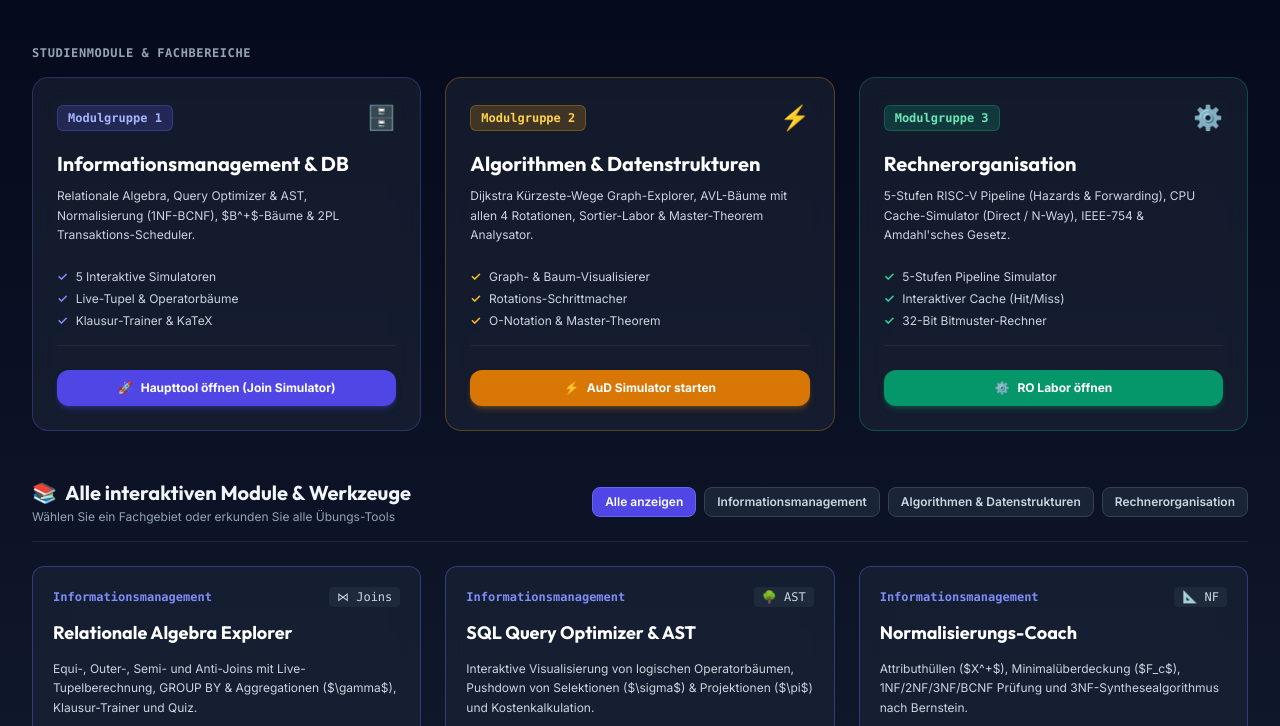
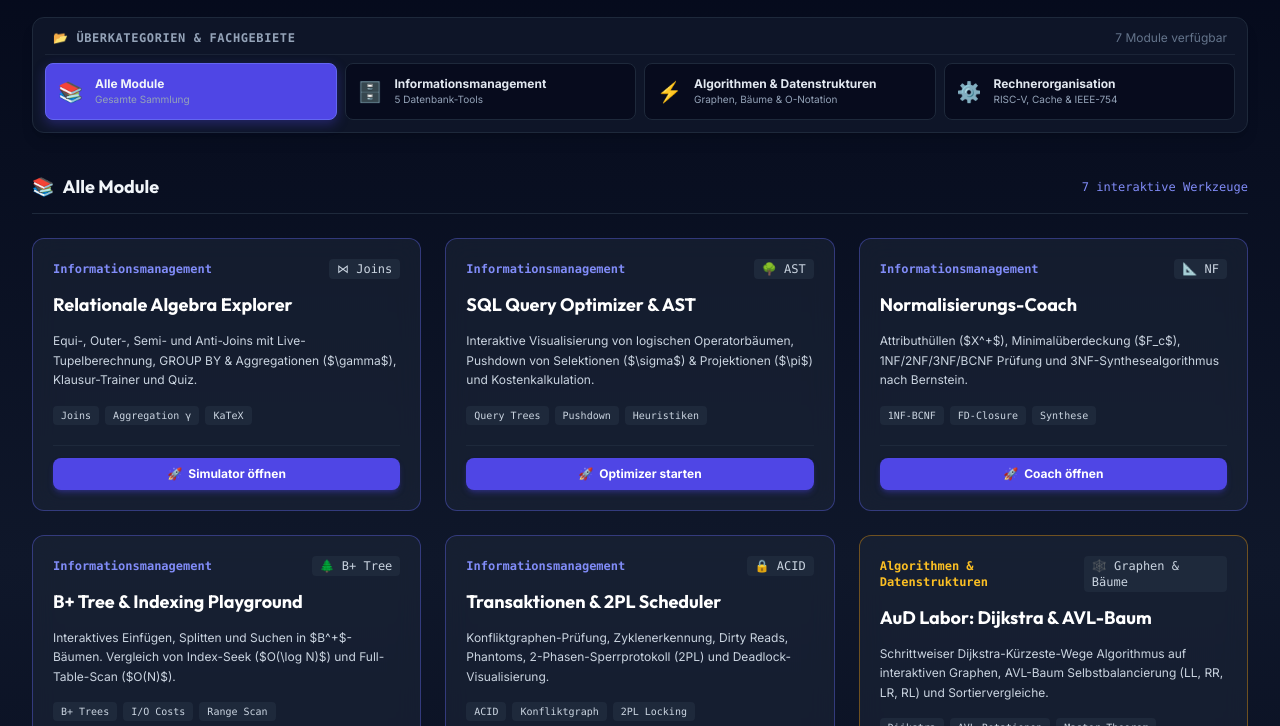
Before and after one commit to artjomartur/uni-lehrmaterial, a website: page index.html in a window 1280 px wide. Shown: the part 237-963 px from the top of the page. Drawn offline with nearby package versions, Linux system fonts and the light colour scheme.

Commit message:
feat: replace Modulgruppen with clean Überkategorien top menu bar

```diff
--- a/index.html
+++ b/index.html
@@ -48,16 +48,6 @@
       -webkit-background-clip: text;
       -webkit-text-fill-color: transparent;
     }
-    .gradient-text-amber {
-      background: linear-gradient(135deg, #fcd34d 0%, #f59e0b 50%, #ea580c 100%);
-      -webkit-background-clip: text;
-      -webkit-text-fill-color: transparent;
-    }
-    .gradient-text-emerald {
-      background: linear-gradient(135deg, #6ee7b7 0%, #10b981 50%, #065f46 100%);
-      -webkit-background-clip: text;
-      -webkit-text-fill-color: transparent;
-    }
     .custom-scrollbar::-webkit-scrollbar {
       width: 6px;
     }
@@ -68,10 +58,11 @@
       background: #334155;
       border-radius: 4px;
     }
-    .filter-btn.active {
+    .nav-category-btn.active {
       background-color: #4f46e5;
       color: #ffffff;
       border-color: #6366f1;
+      box-shadow: 0 4px 12px rgba(79, 70, 229, 0.35);
     }
   </style>
 </head>
@@ -80,16 +71,32 @@
   <!-- Top Navigation Bar -->
   <header class="sticky top-0 z-50 glass-panel border-b border-slate-800/80">
     <div class="max-w-7xl mx-auto px-4 sm:px-6 lg:px-8 h-16 flex items-center justify-between">
-      <div class="flex items-center space-x-3">
+      <div class="flex items-center space-x-6">
         <a href="./" class="flex items-center space-x-2.5 text-indigo-400 hover:text-white transition group">
           <div class="w-9 h-9 rounded-lg bg-gradient-to-br from-indigo-500/30 to-sky-500/20 border border-indigo-500/40 flex items-center justify-center font-mono font-black text-sm text-indigo-300 group-hover:scale-105 transition shadow-inner">
             ◈
           </div>
           <div class="flex items-center gap-2">
             <span class="font-heading font-black text-xl text-transparent bg-clip-text bg-gradient-to-r from-indigo-400 via-sky-300 to-emerald-400 tracking-tight">UniSuite</span>
-            <span class="hidden sm:inline-block text-[10px] text-slate-400 font-mono px-2 py-0.5 rounded bg-slate-900/80 border border-slate-800">CS Learning Hub</span>
+            <span class="hidden md:inline-block text-[10px] text-slate-400 font-mono px-2 py-0.5 rounded bg-slate-900/80 border border-slate-800">CS Hub</span>
           </div>
         </a>
+
+        <!-- Desktop Menu: Überkategorien -->
+        <nav class="hidden lg:flex items-center space-x-1 border-l border-slate-800 pl-6 text-xs font-semibold">
+          <button onclick="filterModules('all')" id="top-nav-all" class="top-menu-btn text-indigo-300 hover:text-white px-3 py-1.5 rounded-md hover:bg-slate-800/60 transition">
+            Alle Module
+          </button>
+          <button onclick="filterModules('db')" id="top-nav-db" class="top-menu-btn text-slate-300 hover:text-white px-3 py-1.5 rounded-md hover:bg-slate-800/60 transition">
+            Informationsmanagement
+          </button>
+          <button onclick="filterModules('aud')" id="top-nav-aud" class="top-menu-btn text-slate-300 hover:text-white px-3 py-1.5 rounded-md hover:bg-slate-800/60 transition">
+            Algorithmen &amp; Datenstrukturen
+          </button>
+          <button onclick="filterModules('ro')" id="top-nav-ro" class="top-menu-btn text-slate-300 hover:text-white px-3 py-1.5 rounded-md hover:bg-slate-800/60 transition">
+            Rechnerorganisation
+          </button>
+        </nav>
       </div>
 
       <div class="flex items-center space-x-4">
@@ -101,196 +108,93 @@
   </header>
 
   <!-- Main Container -->
-  <main class="flex-1 max-w-7xl w-full mx-auto px-4 sm:px-6 lg:px-8 py-10 space-y-12">
+  <main class="flex-1 max-w-7xl w-full mx-auto px-4 sm:px-6 lg:px-8 py-8 space-y-10">
 
     <!-- Hero Header -->
-    <div class="text-center space-y-4 max-w-3xl mx-auto pt-4">
+    <div class="text-center space-y-3 max-w-3xl mx-auto pt-2">
       <h1 class="text-3xl sm:text-5xl font-black tracking-tight leading-tight">
         Interaktives <span class="gradient-text">Uni Lehrmaterial</span>
       </h1>
       <p class="text-sm sm:text-base text-slate-400 leading-relaxed">
-        Kuratierte visuelle Simulatoren, interaktive Lernlabore und Klausur-Trainer für die Kernmodule des Informatik-Studiums.
+        Kuratierte visuelle Simulatoren, interaktive Lernlabore und Klausur-Trainer für die Kernbereiche des Informatik-Studiums.
       </p>
     </div>
 
-    <!-- 3 Core Fachbereiche Overviews -->
+    <!-- Menü: Überkategorien Bar -->
     <section class="space-y-4">
-      <h2 class="text-xs font-mono font-bold uppercase tracking-wider text-slate-400">
-        Studienmodule &amp; Fachbereiche
-      </h2>
-
-      <div class="grid grid-cols-1 md:grid-cols-3 gap-6">
-
-        <!-- Module Box 1: Informationsmanagement & DB -->
-        <div class="glass-card rounded-2xl p-6 border border-indigo-500/30 flex flex-col justify-between relative overflow-hidden group">
-          <div class="space-y-4">
-            <div class="flex items-center justify-between">
-              <span class="px-2.5 py-1 rounded-md bg-indigo-500/20 text-indigo-300 border border-indigo-500/30 text-xs font-mono font-bold">
-                Modulgruppe 1
-              </span>
-              <span class="text-2xl">🗄️</span>
-            </div>
-
-            <div>
-              <h3 class="text-xl font-bold text-white group-hover:text-indigo-300 transition">
-                Informationsmanagement &amp; DB
-              </h3>
-              <p class="text-xs text-slate-300 mt-2 leading-relaxed">
-                Relationale Algebra, Query Optimizer &amp; AST, Normalisierung (1NF-BCNF), $B^+$-Bäume &amp; 2PL Transaktions-Scheduler.
-              </p>
-            </div>
-
-            <div class="space-y-1.5 pt-2 text-xs text-slate-300">
-              <div class="flex items-center gap-2">
-                <span class="text-indigo-400 font-bold">✓</span> 5 Interaktive Simulatoren
-              </div>
-              <div class="flex items-center gap-2">
-                <span class="text-indigo-400 font-bold">✓</span> Live-Tupel &amp; Operatorbäume
-              </div>
-              <div class="flex items-center gap-2">
-                <span class="text-indigo-400 font-bold">✓</span> Klausur-Trainer &amp; KaTeX
-              </div>
-            </div>
-          </div>
-
-          <div class="pt-6 mt-4 border-t border-slate-800">
-            <a
-              href="./relationale-algebra/"
-              class="w-full py-2.5 px-4 rounded-xl bg-indigo-600 hover:bg-indigo-500 text-white font-bold text-xs flex items-center justify-center gap-2 transition shadow-md shadow-indigo-600/30"
-            >
-              <span>🚀</span> Haupttool öffnen (Join Simulator)
-            </a>
-          </div>
+      <div class="bg-slate-900/90 border border-slate-800 rounded-xl p-2 sm:p-3 shadow-lg">
+        <div class="flex items-center justify-between pb-2 px-2 border-b border-slate-800/80 mb-2">
+          <span class="text-xs font-mono font-bold text-slate-400 uppercase tracking-wider">
+            📂 Überkategorien &amp; Fachgebiete
+          </span>
+          <span class="text-xs text-slate-500" id="category-counter">7 Module verfügbar</span>
         </div>
 
-        <!-- Module Box 2: Algorithmen & Datenstrukturen -->
-        <div class="glass-card rounded-2xl p-6 border border-amber-500/30 flex flex-col justify-between relative overflow-hidden group">
-          <div class="space-y-4">
-            <div class="flex items-center justify-between">
-              <span class="px-2.5 py-1 rounded-md bg-amber-500/20 text-amber-300 border border-amber-500/30 text-xs font-mono font-bold">
-                Modulgruppe 2
-              </span>
-              <span class="text-2xl">⚡</span>
+        <div class="grid grid-cols-2 md:grid-cols-4 gap-2">
+
+          <!-- Category 1: Alle -->
+          <button
+            onclick="filterModules('all')"
+            id="cat-btn-all"
+            class="nav-category-btn active p-3 rounded-lg text-left border border-slate-800 bg-slate-950/60 hover:border-slate-600 transition flex items-center gap-3 group"
+          >
+            <span class="text-xl">📚</span>
+            <div>
+              <div class="text-xs font-bold text-slate-100 group-hover:text-white">Alle Module</div>
+              <div class="text-[10px] text-slate-400">Gesamte Sammlung</div>
             </div>
+          </button>
 
+          <!-- Category 2: Informationsmanagement -->
+          <button
+            onclick="filterModules('db')"
+            id="cat-btn-db"
+            class="nav-category-btn p-3 rounded-lg text-left border border-slate-800 bg-slate-950/60 hover:border-slate-600 transition flex items-center gap-3 group"
+          >
+            <span class="text-xl">🗄️</span>
             <div>
-              <h3 class="text-xl font-bold text-white group-hover:text-amber-300 transition">
-                Algorithmen &amp; Datenstrukturen
-              </h3>
-              <p class="text-xs text-slate-300 mt-2 leading-relaxed">
-                Dijkstra Kürzeste-Wege Graph-Explorer, AVL-Bäume mit allen 4 Rotationen, Sortier-Labor &amp; Master-Theorem Analysator.
-              </p>
+              <div class="text-xs font-bold text-slate-200 group-hover:text-white">Informationsmanagement</div>
+              <div class="text-[10px] text-slate-400">5 Datenbank-Tools</div>
             </div>
+          </button>
 
-            <div class="space-y-1.5 pt-2 text-xs text-slate-300">
-              <div class="flex items-center gap-2">
-                <span class="text-amber-400 font-bold">✓</span> Graph- &amp; Baum-Visualisierer
-              </div>
-              <div class="flex items-center gap-2">
-                <span class="text-amber-400 font-bold">✓</span> Rotations-Schrittmacher
-              </div>
-              <div class="flex items-center gap-2">
-                <span class="text-amber-400 font-bold">✓</span> O-Notation &amp; Master-Theorem
-              </div>
+          <!-- Category 3: Algorithmen & Datenstrukturen -->
+          <button
+            onclick="filterModules('aud')"
+            id="cat-btn-aud"
+            class="nav-category-btn p-3 rounded-lg text-left border border-slate-800 bg-slate-950/60 hover:border-slate-600 transition flex items-center gap-3 group"
+          >
+            <span class="text-xl">⚡</span>
+            <div>
+              <div class="text-xs font-bold text-slate-200 group-hover:text-white">Algorithmen &amp; Datenstrukturen</div>
+              <div class="text-[10px] text-slate-400">Graphen, Bäume &amp; O-Notation</div>
             </div>
-          </div>
+          </button>
 
-          <div class="pt-6 mt-4 border-t border-slate-800">
-            <a
-              href="./algorithmen-datenstrukturen/"
-              class="w-full py-2.5 px-4 rounded-xl bg-amber-600 hover:bg-amber-500 text-white font-bold text-xs flex items-center justify-center gap-2 transition shadow-md shadow-amber-600/30"
-            >
-              <span>⚡</span> AuD Simulator starten
-            </a>
-          </div>
+          <!-- Category 4: Rechnerorganisation -->
+          <button
+            onclick="filterModules('ro')"
+            id="cat-btn-ro"
+            class="nav-category-btn p-3 rounded-lg text-left border border-slate-800 bg-slate-950/60 hover:border-slate-600 transition flex items-center gap-3 group"
+          >
+            <span class="text-xl">⚙️</span>
+            <div>
+              <div class="text-xs font-bold text-slate-200 group-hover:text-white">Rechnerorganisation</div>
+              <div class="text-[10px] text-slate-400">RISC-V, Cache &amp; IEEE-754</div>
+            </div>
+          </button>
+
         </div>
-
-        <!-- Module Box 3: Rechnerorganisation -->
-        <div class="glass-card rounded-2xl p-6 border border-emerald-500/30 flex flex-col justify-between relative overflow-hidden group">
-          <div class="space-y-4">
-            <div class="flex items-center justify-between">
-              <span class="px-2.5 py-1 rounded-md bg-emerald-500/20 text-emerald-300 border border-emerald-500/30 text-xs font-mono font-bold">
-                Modulgruppe 3
-              </span>
-              <span class="text-2xl">⚙️</span>
-            </div>
-
-            <div>
-              <h3 class="text-xl font-bold text-white group-hover:text-emerald-300 transition">
-                Rechnerorganisation
-              </h3>
-              <p class="text-xs text-slate-300 mt-2 leading-relaxed">
-                5-Stufen RISC-V Pipeline (Hazards &amp; Forwarding), CPU Cache-Simulator (Direct / N-Way), IEEE-754 &amp; Amdahl'sches Gesetz.
-              </p>
-            </div>
-
-            <div class="space-y-1.5 pt-2 text-xs text-slate-300">
-              <div class="flex items-center gap-2">
-                <span class="text-emerald-400 font-bold">✓</span> 5-Stufen Pipeline Simulator
-              </div>
-              <div class="flex items-center gap-2">
-                <span class="text-emerald-400 font-bold">✓</span> Interaktiver Cache (Hit/Miss)
-              </div>
-              <div class="flex items-center gap-2">
-                <span class="text-emerald-400 font-bold">✓</span> 32-Bit Bitmuster-Rechner
-              </div>
-            </div>
-          </div>
-
-          <div class="pt-6 mt-4 border-t border-slate-800">
-            <a
-              href="./rechnerorganisation/"
-              class="w-full py-2.5 px-4 rounded-xl bg-emerald-600 hover:bg-emerald-500 text-white font-bold text-xs flex items-center justify-center gap-2 transition shadow-md shadow-emerald-600/30"
-            >
-              <span>⚙️</span> RO Labor öffnen
-            </a>
-          </div>
-        </div>
-
       </div>
     </section>
 
-    <!-- Filter Bar & Full Modules Catalog -->
+    <!-- Modules Catalog -->
     <section class="space-y-6">
-      <div class="flex flex-col sm:flex-row sm:items-center sm:justify-between gap-4 border-b border-slate-800 pb-4">
-        <div>
-          <h2 class="text-xl font-bold text-slate-100 flex items-center gap-2">
-            <span>📚</span> Alle interaktiven Module &amp; Werkzeuge
-          </h2>
-          <p class="text-xs text-slate-400 mt-0.5">Wählen Sie ein Fachgebiet oder erkunden Sie alle Übungs-Tools</p>
-        </div>
-
-        <!-- Category Filter Tabs -->
-        <div class="flex flex-wrap gap-2">
-          <button
-            onclick="filterModules('all')"
-            id="filter-all"
-            class="filter-btn active px-3 py-1.5 rounded-lg text-xs font-semibold border border-slate-700 bg-slate-800 text-slate-200 transition hover:border-slate-500"
-          >
-            Alle anzeigen
-          </button>
-          <button
-            onclick="filterModules('db')"
-            id="filter-db"
-            class="filter-btn px-3 py-1.5 rounded-lg text-xs font-semibold border border-slate-700 bg-slate-800/80 text-slate-300 transition hover:border-slate-500"
-          >
-            Informationsmanagement
-          </button>
-          <button
-            onclick="filterModules('aud')"
-            id="filter-aud"
-            class="filter-btn px-3 py-1.5 rounded-lg text-xs font-semibold border border-slate-700 bg-slate-800/80 text-slate-300 transition hover:border-slate-500"
-          >
-            Algorithmen &amp; Datenstrukturen
-          </button>
-          <button
-            onclick="filterModules('ro')"
-            id="filter-ro"
-            class="filter-btn px-3 py-1.5 rounded-lg text-xs font-semibold border border-slate-700 bg-slate-800/80 text-slate-300 transition hover:border-slate-500"
-          >
-            Rechnerorganisation
-          </button>
-        </div>
+      <div class="flex items-center justify-between border-b border-slate-800 pb-3">
+        <h2 class="text-lg font-bold text-slate-100 flex items-center gap-2" id="current-section-title">
+          <span>📚</span> Alle Module
+        </h2>
+        <span class="text-xs text-indigo-400 font-mono" id="results-count">7 interaktive Werkzeuge</span>
       </div>
 
       <!-- Modules Grid -->
@@ -506,7 +410,7 @@
           </div>
         </div>
 
-        <!-- Feedback & Request Card -->
+        <!-- Feedback Card -->
         <div class="glass-card rounded-xl p-5 border-dashed border-indigo-500/30 flex flex-col justify-between text-center bg-indigo-950/20">
           <div class="space-y-2 py-4">
             <span class="text-3xl block">💡</span>
@@ -550,25 +454,57 @@
     </div>
   </footer>
 
-  <!-- Filter Script -->
+  <!-- Filter & Menu Script -->
   <script>
+    const TITLES = {
+      'all': '<span>📚</span> Alle Module',
+      'db': '<span>🗄️</span> Informationsmanagement & Datenbanken',
+      'aud': '<span>⚡</span> Algorithmen & Datenstrukturen',
+      'ro': '<span>⚙️</span> Rechnerorganisation & Rechnerarchitektur'
+    };
+
+    const COUNTS = {
+      'all': '7 interaktive Werkzeuge',
+      'db': '5 relationale Datenbank-Werkzeuge',
+      'aud': '1 umfassendes AuD Labor (Dijkstra, AVL, Sortieren)',
+      'ro': '1 umfassendes RO Labor (Pipeline, Cache, IEEE-754)'
+    };
+
     function filterModules(category) {
       const cards = document.querySelectorAll('.module-card');
-      const buttons = document.querySelectorAll('.filter-btn');
+      const catButtons = document.querySelectorAll('.nav-category-btn');
+      const topMenuButtons = document.querySelectorAll('.top-menu-btn');
 
-      // Update button active state
-      buttons.forEach(btn => {
+      // Update Category Grid Buttons
+      catButtons.forEach(btn => {
         btn.classList.remove('active');
-        btn.classList.remove('bg-indigo-600', 'text-white', 'border-indigo-500');
-        btn.classList.add('bg-slate-800', 'text-slate-300', 'border-slate-700');
+        btn.classList.remove('border-indigo-500', 'bg-indigo-600', 'text-white');
       });
-
-      const activeBtn = document.getElementById(`filter-${category}`);
-      if (activeBtn) {
-        activeBtn.classList.add('active');
+      const activeCatBtn = document.getElementById(`cat-btn-${category}`);
+      if (activeCatBtn) {
+        activeCatBtn.classList.add('active');
       }
 
-      // Show/hide cards
+      // Update Top Nav Header Buttons
+      topMenuButtons.forEach(btn => {
+        btn.classList.remove('text-indigo-300', 'bg-slate-800');
+        btn.classList.add('text-slate-300');
+      });
+      const activeTopBtn = document.getElementById(`top-nav-${category}`);
+      if (activeTopBtn) {
+        activeTopBtn.classList.add('text-indigo-300', 'bg-slate-800');
+        activeTopBtn.classList.remove('text-slate-300');
+      }
+
+      // Update Section Header
+      if (TITLES[category]) {
+        document.getElementById('current-section-title').innerHTML = TITLES[category];
+      }
+      if (COUNTS[category]) {
+        document.getElementById('results-count').innerText = COUNTS[category];
+      }
+
+      // Show / Hide Cards
       cards.forEach(card => {
         if (category === 'all' || card.classList.contains(category)) {
           card.style.display = 'flex';
```
